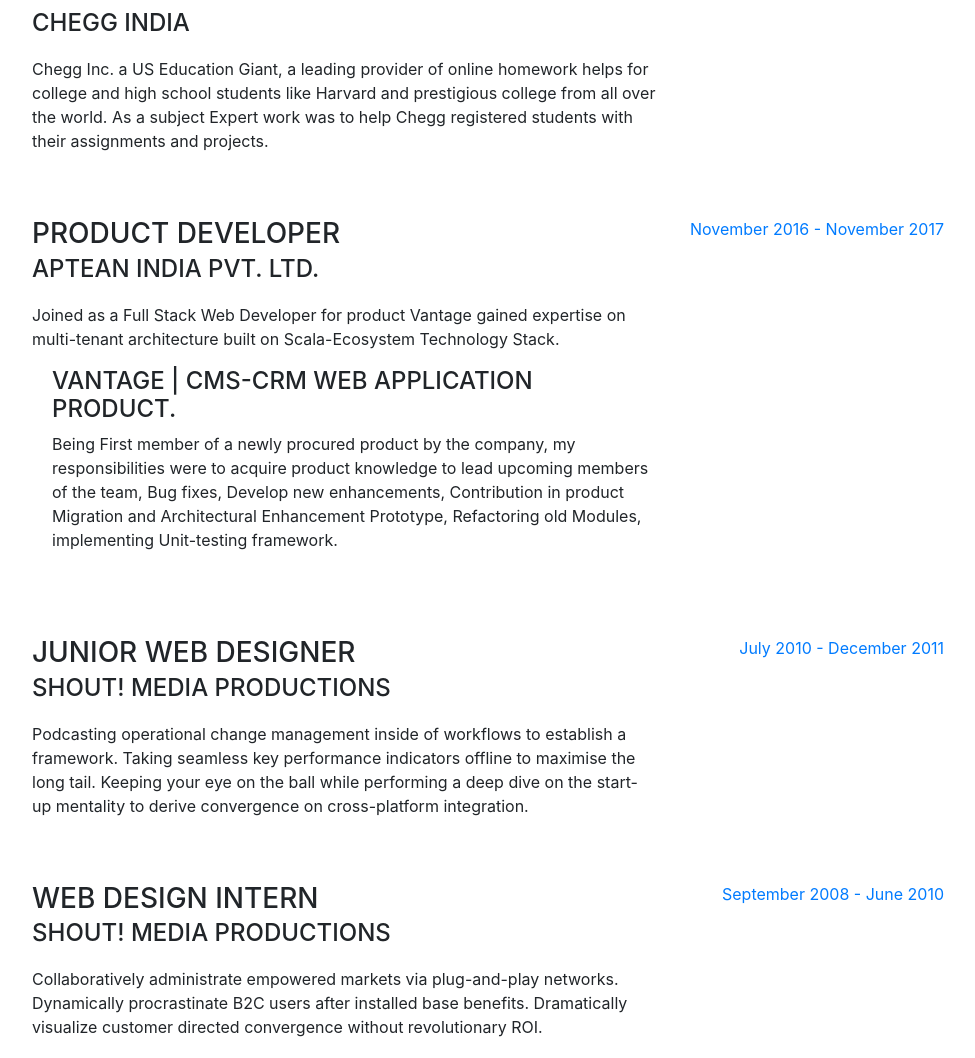
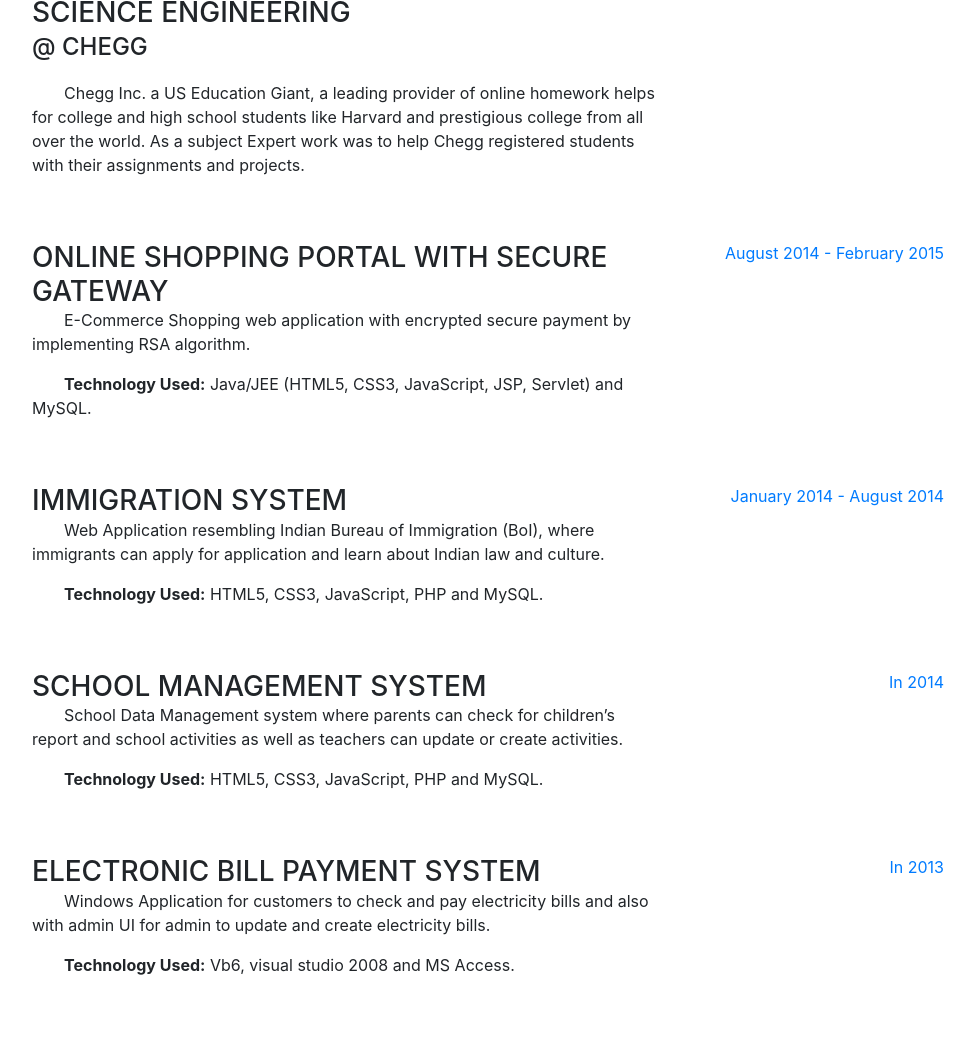
Before and after one commit to brewNotion/res, a website with bundled scripts: page index.html in a window 1280 px wide. Shown: the part 3605-4663 px from the top of the page, without its empty margins (288-1263 px from the left). Built offline with nearby package versions, Linux system fonts and the light colour scheme; a web font is replaced by a local one.

Commit message:
Completed Freelance section.

```diff
--- a/css/resume.css
+++ b/css/resume.css
@@ -192,6 +192,13 @@
   color: #824027;
 }
 
+p {
+  text-indent: 2em;
+}
+
+.no-indent {
+  text-indent: 0;
+}
 .project {
   padding-left:20px;
 }
--- a/index.html
+++ b/index.html
@@ -224,51 +224,53 @@
           <div class="resume-item d-flex flex-column flex-md-row mb-5">
             <div class="resume-content mr-auto">
               <h3 class="mb-0">Subject Matter Expert - Computer Science Engineering</h3>
-              <div class="subheading mb-3">Chegg India</div>
+              <div class="subheading mb-3">@ Chegg</div>
               <p>Chegg Inc. a US Education Giant, a leading provider of online homework helps for college and high school students like Harvard and prestigious college from all over the world. As a subject Expert work was to help Chegg registered students with their assignments and projects.</p>
             </div>
             <div class="resume-date text-md-right">
               <span class="text-primary">November 2016 - December 2017</span>
             </div>
           </div>
-
           <div class="resume-item d-flex flex-column flex-md-row mb-5">
             <div class="resume-content mr-auto">
-              <h3 class="mb-0">Product Developer</h3>
-              <div class="subheading mb-3">Aptean india pvt. ltd.</div>
-              <p>Joined as a Full Stack Web Developer for product Vantage gained expertise on multi-tenant architecture built on Scala-Ecosystem Technology Stack.</p>
-              <div class="project">
-                <h4 class="">Vantage | <span class="project-type">CMS-CRM Web Application Product.</span></h4>
-                <p class="project-description">Being First member of a newly procured product by the company, my responsibilities were to acquire product knowledge to lead upcoming members of the team, Bug fixes, Develop new enhancements, Contribution in product Migration and Architectural Enhancement Prototype, Refactoring old Modules, implementing Unit-testing framework.</p>
-              </div>
+              <h3 class="mb-0">Online Shopping Portal with Secure Gateway</h3>
+              <p>E-Commerce Shopping web application with encrypted secure payment by implementing RSA algorithm.</p>
+              <p><b>Technology Used:</b> Java/JEE (HTML5, CSS3, JavaScript, JSP, Servlet) and MySQL.</p>
             </div>
             <div class="resume-date text-md-right">
-              <span class="text-primary">November 2016 - November 2017</span>
+              <span class="text-primary">August 2014 - February 2015</span>
             </div>
           </div>
-
           <div class="resume-item d-flex flex-column flex-md-row mb-5">
             <div class="resume-content mr-auto">
-              <h3 class="mb-0">Junior Web Designer</h3>
-              <div class="subheading mb-3">Shout! Media Productions</div>
-              <p>Podcasting operational change management inside of workflows to establish a framework. Taking seamless key performance indicators offline to maximise the long tail. Keeping your eye on the ball while performing a deep dive on the start-up mentality to derive convergence on cross-platform integration.</p>
+              <h3 class="mb-0">Immigration System</h3>
+              <p>Web Application resembling Indian Bureau of Immigration (BoI), where immigrants can apply for application and learn about Indian law and culture.</p>
+              <p><b>Technology Used:</b> HTML5, CSS3, JavaScript, PHP and MySQL.</p>
             </div>
             <div class="resume-date text-md-right">
-              <span class="text-primary">July 2010 - December 2011</span>
+              <span class="text-primary">January 2014 - August 2014</span>
             </div>
           </div>
-
-          <div class="resume-item d-flex flex-column flex-md-row">
+          <div class="resume-item d-flex flex-column flex-md-row mb-5">
             <div class="resume-content mr-auto">
-              <h3 class="mb-0">Web Design Intern</h3>
-              <div class="subheading mb-3">Shout! Media Productions</div>
-              <p>Collaboratively administrate empowered markets via plug-and-play networks. Dynamically procrastinate B2C users after installed base benefits. Dramatically visualize customer directed convergence without revolutionary ROI.</p>
+              <h3 class="mb-0">School Management System</h3>
+              <p>School Data Management system where parents can check for children’s report and school activities as well as teachers can update or create activities.</p>
+              <p><b>Technology Used:</b> HTML5, CSS3, JavaScript, PHP and MySQL.</p>
             </div>
             <div class="resume-date text-md-right">
-              <span class="text-primary">September 2008 - June 2010</span>
+              <span class="text-primary">In 2014</span>
             </div>
           </div>
-
+          <div class="resume-item d-flex flex-column flex-md-row mb-5">
+            <div class="resume-content mr-auto">
+              <h3 class="mb-0">Electronic Bill Payment System</h3>
+              <p>Windows Application for customers to check and pay electricity bills and also with admin UI for admin to update and create electricity bills.</p>
+              <p><b>Technology Used:</b> Vb6, visual studio 2008 and MS Access.</p>
+            </div>
+            <div class="resume-date text-md-right">
+              <span class="text-primary">In 2013</span>
+            </div>
+          </div>
         </div>
 
       </section>
```
